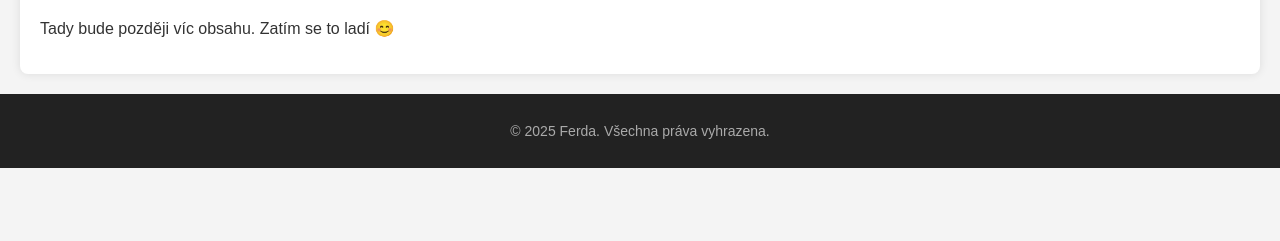
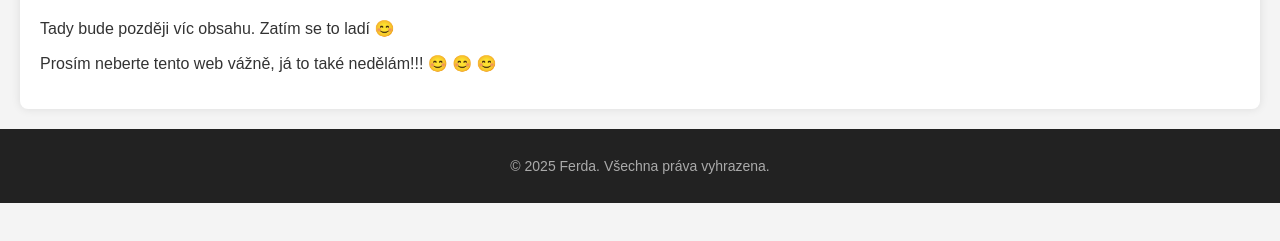
Before and after one commit to PetrHron/ferdos-web, a plain HTML site: page index.html in a window 1280 px wide. Shown: the part 161-402 px from the top of the page. Drawn offline with Linux system fonts and the light colour scheme.

Commit message:
Update index.html

```diff
--- a/index.html
+++ b/index.html
@@ -22,6 +22,7 @@
   <main>
     <h1>Vítej na mém webu</h1>
     <p>Tady bude později víc obsahu. Zatím se to ladí 😊</p>
+    <p>Prosím neberte tento web vážně, já to také nedělám!!! 😊 😊 😊</p>
   </main>
 
   <footer>
```
